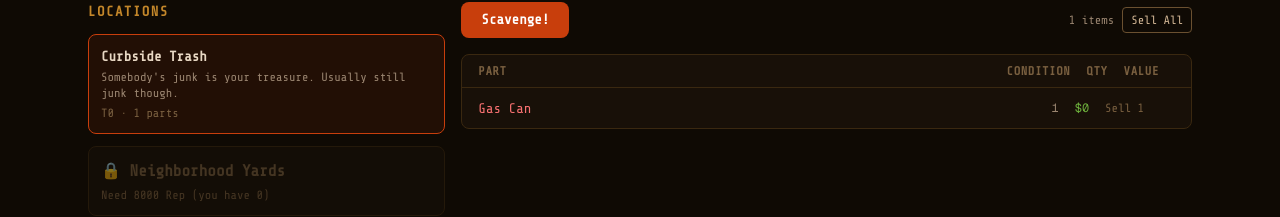
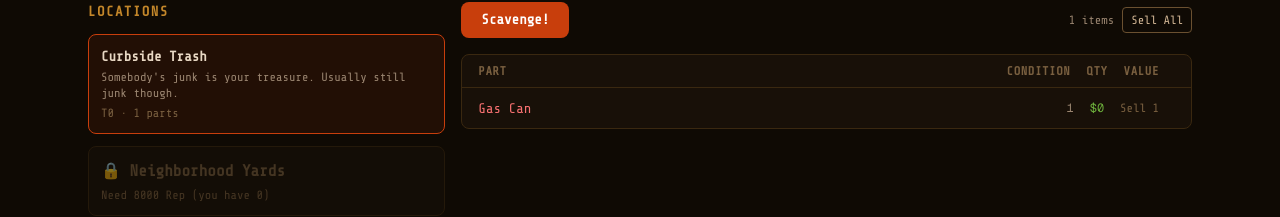
Before and after one commit to mwen-ner-sten/rags-to-races, a Next.js app: page / in a window 1280 px wide. Both pictures are taken after a click on the button "Scavenge!". Shown: the part 136-353 px from the top of the page. Built offline with nearby package versions, Linux system fonts and the light colour scheme.

Commit message:
Style inventory scrollbar to always show with themed appearance
Use overflow-y-scroll instead of auto so the scrollbar track is always
present, eliminating flicker. Add thin themed scrollbar using
panel-border color to blend with the UI.

https://claude.ai/code/session_0177Lw5TYNSpVk8o4yDEZdWo

```diff
--- a/src/app/globals.css
+++ b/src/app/globals.css
@@ -15,6 +15,25 @@
 /* Prevent layout shift from scrollbar */
 html {
   overflow-y: scroll;
+}
+
+/* Inventory scrollbar — always visible, themed */
+.inventory-scroll {
+  scrollbar-width: thin;
+  scrollbar-color: var(--panel-border) transparent;
+}
+.inventory-scroll::-webkit-scrollbar {
+  width: 6px;
+}
+.inventory-scroll::-webkit-scrollbar-track {
+  background: transparent;
+}
+.inventory-scroll::-webkit-scrollbar-thumb {
+  background: var(--panel-border);
+  border-radius: 3px;
+}
+.inventory-scroll::-webkit-scrollbar-thumb:hover {
+  background: var(--text-muted);
 }
 
 /* ── Mobile responsive overrides for theme shells ────────────────────────── */
--- a/src/components/Junkyard/ScavengePanel.tsx
+++ b/src/components/Junkyard/ScavengePanel.tsx
@@ -213,7 +213,7 @@ export default function ScavengePanel() {
               <span>Value</span>
               <span></span>
             </div>
-            <div className="max-h-72 sm:max-h-96 overflow-y-auto" style={{ scrollbarGutter: "stable" }}>
+            <div className="max-h-72 sm:max-h-96 overflow-y-scroll inventory-scroll">
               {groups.map((group) => {
                 const def = getPartById(group.definitionId);
                 if (!def) return null;
```
